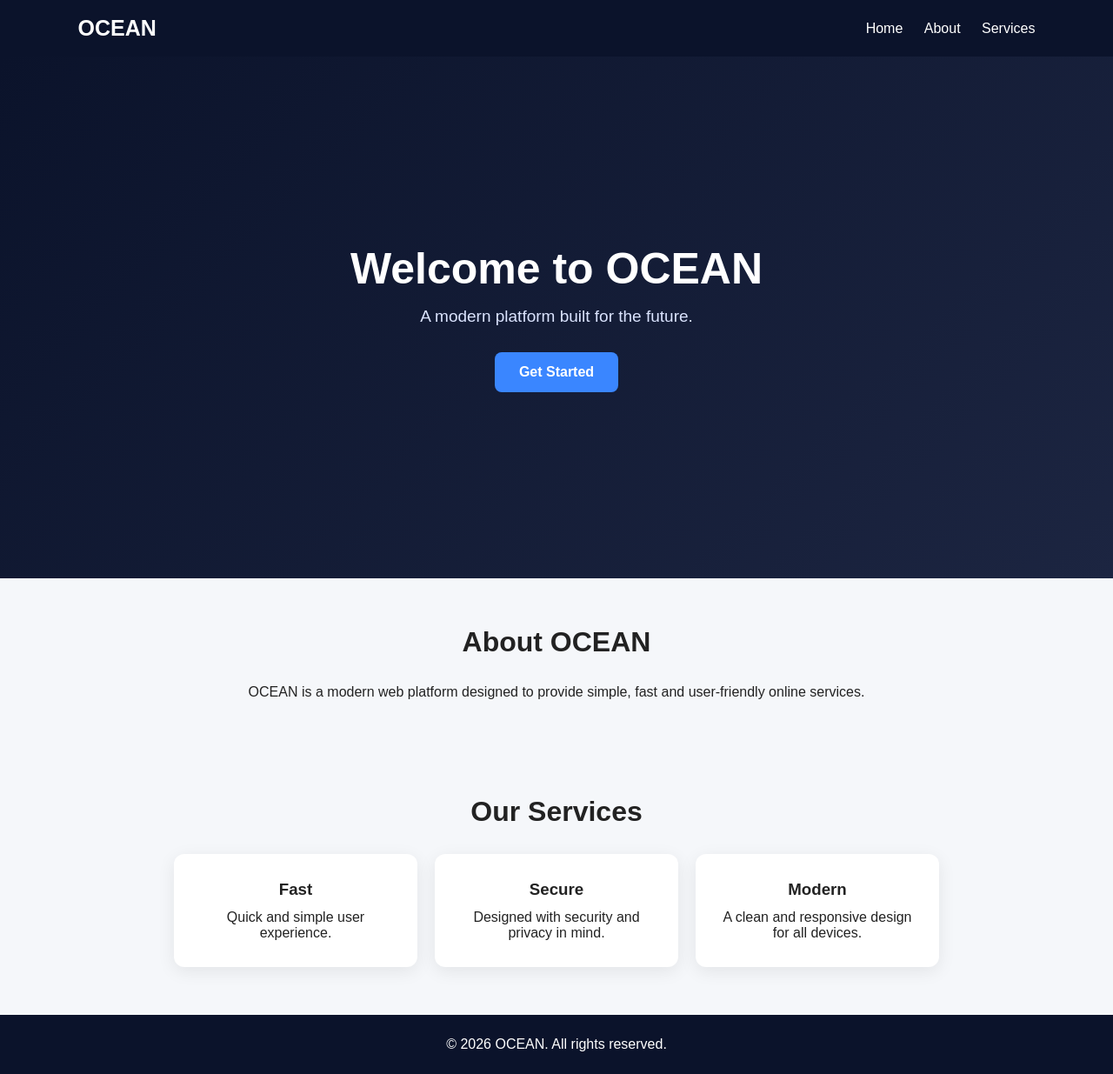
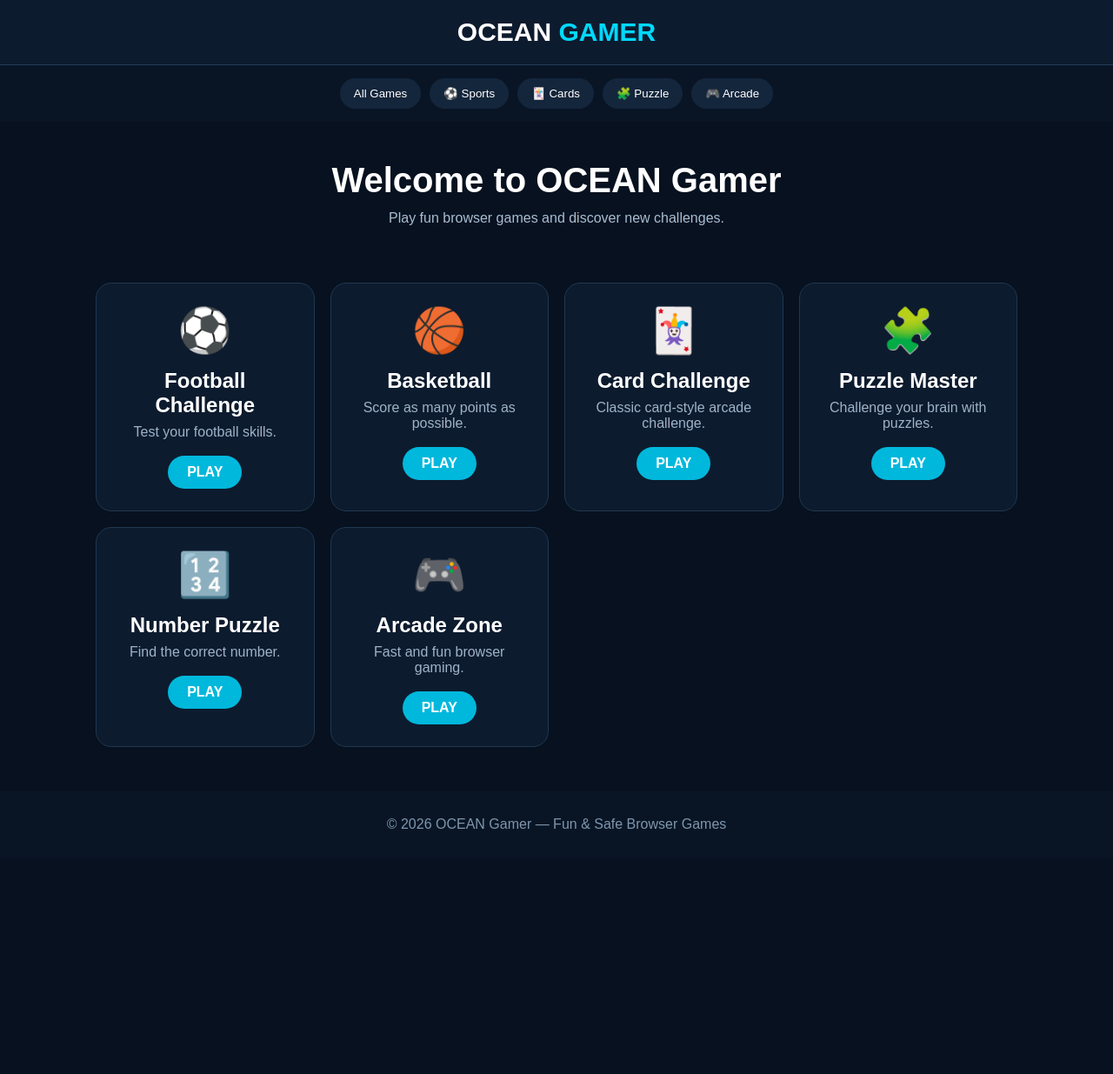
Before and after one commit to imranahmedrasel961-ai/OCEAN, a plain HTML site: page index.html in a window 1280 px wide. Shown: the whole page at 87% size. After the commit the page ends 987 px from the top, so only its background shows below. Drawn offline with Linux system fonts and the light colour scheme.

Commit message:
Update index.html

```diff
--- a/index.html
+++ b/index.html
@@ -3,119 +3,126 @@
 <head>
 <meta charset="UTF-8">
 <meta name="viewport" content="width=device-width, initial-scale=1.0">
-
-  <title>OCEAN</title>
+<title>OCEAN Gamer</title>
 
 <style>
-    * {
-      margin: 0;
-      padding: 0;
-      box-sizing: border-box;
-      font-family: Arial, sans-serif;
+*{
+  box-sizing:border-box;
+  margin:0;
+  padding:0;
+  font-family:Arial,sans-serif;
 }
 
-    body {
-      background: #f5f7fa;
-      color: #222;
+body{
+  background:#07111f;
+  color:white;
 }
 
-    header {
-      background: #0b132b;
-      color: white;
-      padding: 18px 7%;
-      display: flex;
-      justify-content: space-between;
-      align-items: center;
+header{
+  padding:20px;
+  text-align:center;
+  background:#0d1b2e;
+  border-bottom:1px solid #263b55;
 }
 
-    .logo {
-      font-size: 25px;
-      font-weight: bold;
+.logo{
+  font-size:30px;
+  font-weight:bold;
 }
 
-    nav a {
-      color: white;
-      text-decoration: none;
-      margin-left: 20px;
+.logo span{
+  color:#00d9ff;
 }
 
-    .hero {
-      min-height: 75vh;
-      display: flex;
-      justify-content: center;
-      align-items: center;
-      text-align: center;
-      padding: 40px 20px;
-      background: linear-gradient(135deg, #0b132b, #1c2541);
-      color: white;
+nav{
+  display:flex;
+  gap:10px;
+  justify-content:center;
+  flex-wrap:wrap;
+  padding:15px;
+  background:#091525;
 }
 
-    .hero h1 {
-      font-size: 50px;
-      margin-bottom: 15px;
+nav button{
+  border:0;
+  padding:10px 16px;
+  border-radius:20px;
+  background:#14263c;
+  color:white;
+  cursor:pointer;
 }
 
-    .hero p {
-      font-size: 19px;
-      margin-bottom: 30px;
-      color: #dbe4ff;
+nav button:hover{
+  background:#00a8cc;
 }
 
-    .button {
-      display: inline-block;
-      background: #3a86ff;
-      color: white;
-      padding: 14px 28px;
-      border-radius: 8px;
-      text-decoration: none;
-      font-weight: bold;
+.hero{
+  text-align:center;
+  padding:45px 20px;
 }
 
-    .section {
-      padding: 55px 7%;
-      text-align: center;
+.hero h1{
+  font-size:40px;
+  margin-bottom:12px;
 }
 
-    .section h2 {
-      font-size: 32px;
-      margin-bottom: 30px;
+.hero p{
+  color:#a9bdd2;
 }
 
-    .cards {
-      display: flex;
-      gap: 20px;
-      justify-content: center;
-      flex-wrap: wrap;
+.games{
+  max-width:1100px;
+  margin:auto;
+  padding:20px;
+  display:grid;
+  grid-template-columns:repeat(auto-fit,minmax(220px,1fr));
+  gap:18px;
 }
 
-    .card {
-      background: white;
-      width: 280px;
-      padding: 30px 20px;
-      border-radius: 12px;
-      box-shadow: 0 5px 20px rgba(0,0,0,0.08);
+.card{
+  background:#0d1b2e;
+  border:1px solid #203851;
+  border-radius:18px;
+  padding:25px;
+  text-align:center;
+  transition:.2s;
 }
 
-    .card h3 {
-      margin-bottom: 12px;
+.card:hover{
+  transform:translateY(-5px);
+  border-color:#00d9ff;
 }
 
-    footer {
-      background: #0b132b;
-      color: white;
-      text-align: center;
-      padding: 25px;
+.icon{
+  font-size:50px;
+  margin-bottom:15px;
 }
 
-    @media (max-width: 600px) {
-      .hero h1 {
-        font-size: 38px;
+.card h2{
+  margin-bottom:8px;
 }
 
-      nav a {
-        margin-left: 8px;
-        font-size: 14px;
+.card p{
+  color:#9eb3c8;
+  margin-bottom:18px;
 }
+
+.play{
+  display:inline-block;
+  padding:10px 22px;
+  background:#00b8dc;
+  color:white;
+  text-decoration:none;
+  border-radius:25px;
+  font-weight:bold;
+}
+
+footer{
+  text-align:center;
+  padding:30px;
+  margin-top:30px;
+  background:#091525;
+  color:#7f96ad;
 }
 </style>
 </head>
@@ -123,62 +130,89 @@
 <body>
 
 <header>
-    <div class="logo">OCEAN</div>
+  <div class="logo">OCEAN <span>GAMER</span></div>
+</header>
 
 <nav>
-      <a href="#home">Home</a>
-      <a href="#about">About</a>
-      <a href="#services">Services</a>
+  <button onclick="showAll()">All Games</button>
+  <button onclick="showCategory('sports')">⚽ Sports</button>
+  <button onclick="showCategory('card')">🃏 Cards</button>
+  <button onclick="showCategory('puzzle')">🧩 Puzzle</button>
+  <button onclick="showCategory('arcade')">🎮 Arcade</button>
 </nav>
-  </header>
 
-  <section class="hero" id="home">
-    <div>
-      <h1>Welcome to OCEAN</h1>
-
-      <p>
-        A modern platform built for the future.
-      </p>
-
-      <a href="#about" class="button">Get Started</a>
-    </div>
+<section class="hero">
+  <h1>Welcome to OCEAN Gamer</h1>
+  <p>Play fun browser games and discover new challenges.</p>
 </section>
 
-  <section class="section" id="about">
-    <h2>About OCEAN</h2>
+<section class="games" id="games">
 
-    <p>
-      OCEAN is a modern web platform designed to provide
-      simple, fast and user-friendly online services.
-    </p>
-  </section>
-
-  <section class="section" id="services">
-    <h2>Our Services</h2>
-
-    <div class="cards">
-
-      <div class="card">
-        <h3>Fast</h3>
-        <p>Quick and simple user experience.</p>
+  <div class="card sports">
+    <div class="icon">⚽</div>
+    <h2>Football Challenge</h2>
+    <p>Test your football skills.</p>
+    <a class="play" href="#">PLAY</a>
   </div>
 
-      <div class="card">
-        <h3>Secure</h3>
-        <p>Designed with security and privacy in mind.</p>
+  <div class="card sports">
+    <div class="icon">🏀</div>
+    <h2>Basketball</h2>
+    <p>Score as many points as possible.</p>
+    <a class="play" href="#">PLAY</a>
   </div>
 
-      <div class="card">
-        <h3>Modern</h3>
-        <p>A clean and responsive design for all devices.</p>
+  <div class="card card">
+    <div class="icon">🃏</div>
+    <h2>Card Challenge</h2>
+    <p>Classic card-style arcade challenge.</p>
+    <a class="play" href="#">PLAY</a>
   </div>
 
+  <div class="card puzzle">
+    <div class="icon">🧩</div>
+    <h2>Puzzle Master</h2>
+    <p>Challenge your brain with puzzles.</p>
+    <a class="play" href="#">PLAY</a>
   </div>
+
+  <div class="card puzzle">
+    <div class="icon">🔢</div>
+    <h2>Number Puzzle</h2>
+    <p>Find the correct number.</p>
+    <a class="play" href="#">PLAY</a>
+  </div>
+
+  <div class="card arcade">
+    <div class="icon">🎮</div>
+    <h2>Arcade Zone</h2>
+    <p>Fast and fun browser gaming.</p>
+    <a class="play" href="#">PLAY</a>
+  </div>
+
 </section>
 
 <footer>
-    <p>© 2026 OCEAN. All rights reserved.</p>
+  © 2026 OCEAN Gamer — Fun & Safe Browser Games
 </footer>
+
+<script>
+function showAll(){
+  document.querySelectorAll(".card").forEach(c=>{
+    c.style.display="block";
+  });
+}
+
+function showCategory(category){
+  document.querySelectorAll(".card").forEach(c=>{
+    if(c.classList.contains(category)){
+      c.style.display="block";
+    }else{
+      c.style.display="none";
+    }
+  });
+}
+</script>
 
 </body>
 </html>
```
Lines whose indentation alone changed are shown as unchanged.
